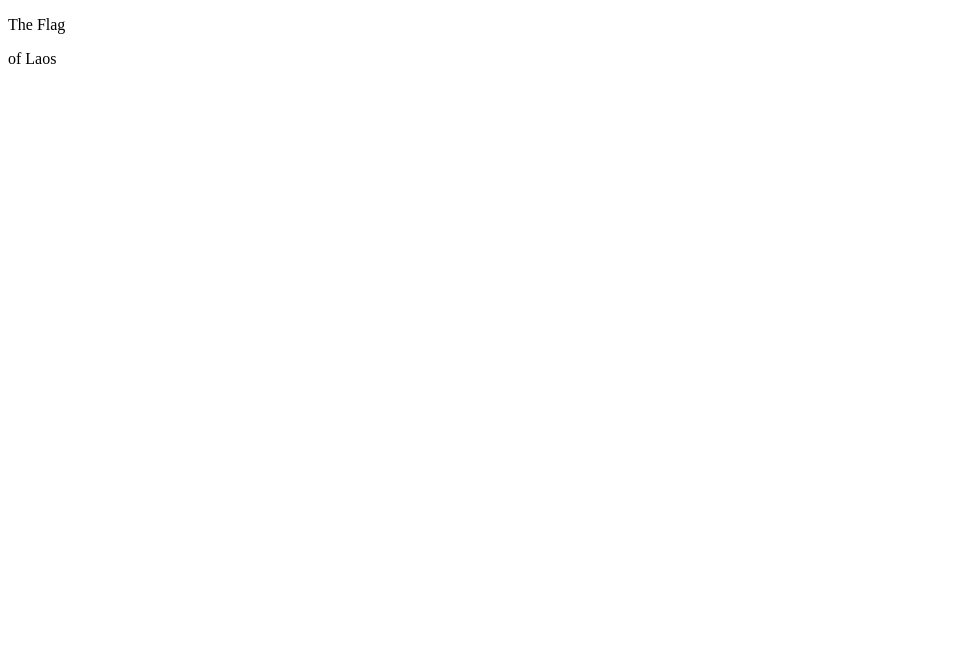
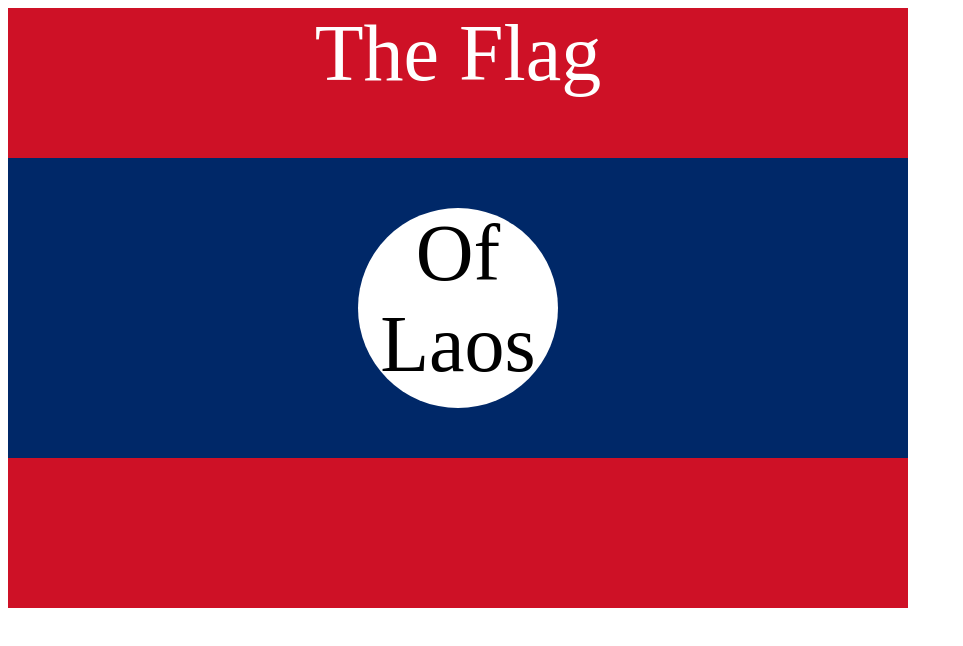
Before and after one commit to jorgemaxwell/flag-project, a plain HTML site: page index.html in a window 1280 px wide. Shown: the whole page, without its empty margins (0-963 px from the left). Drawn offline with Linux system fonts and the light colour scheme.

Commit message:
flag complited

```diff
--- a/index.html
+++ b/index.html
@@ -6,6 +6,45 @@
   <title>CSS Flag Project</title>
   <style>
     /* Write your CSS Code here */
+    .flag{
+      height: 600px;
+      width: 900px;
+      background-color: #CE1126;
+      text-align: center;
+      text-transform: capitalize;
+      color: white;
+      position: relative;
+
+    }
+
+    .flag > div{
+      background-color: #002868;
+      color: black;
+      width: 100%;
+      height: 300px;
+      position: absolute;
+      top: 150px;
+
+    }
+
+   .flag >div>div{
+
+    height: 200px;
+    width: 200px;
+    border-radius: 50%;
+    background-color: white;
+    position: relative;
+    top: 50px;
+    left: 350px;
+    text-align: center;
+    text-transform: capitalize;
+   }
+p{
+  margin: 0;
+  font-size: 5rem;
+  text-align: center;
+
+}
 
   </style>
 </head>
```
